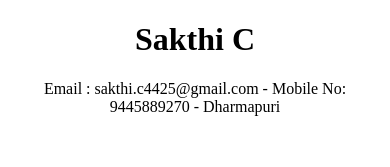
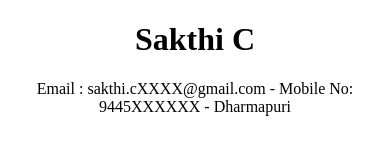
Before and after one commit to Sakthi4425/Resume, a plain HTML site: page index.html in a window 390 px wide. Shown: the top 167 px of the page. Drawn offline with Linux system fonts and the light colour scheme.

Commit message:
Update index.html
changing email and mobile number

```diff
--- a/index.html
+++ b/index.html
@@ -9,7 +9,7 @@
 <body>
     <header id="name">
         <h1>Sakthi C</h1>
-        <p>Email : sakthi.c4425@gmail.com - Mobile No: 9445889270 - Dharmapuri</p>
+        <p>Email : sakthi.cXXXX@gmail.com - Mobile No: 9445XXXXXX - Dharmapuri</p>
     </header>
     <br>
     <main>
```
